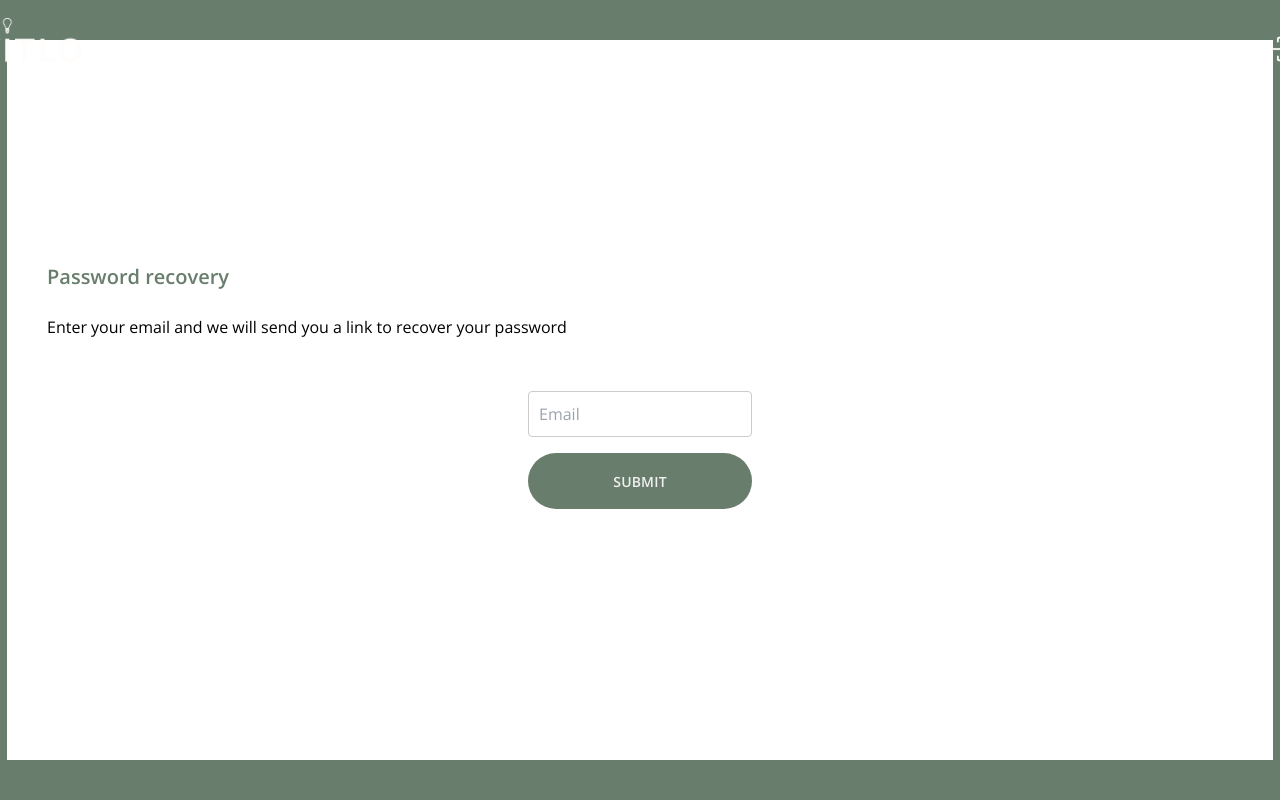
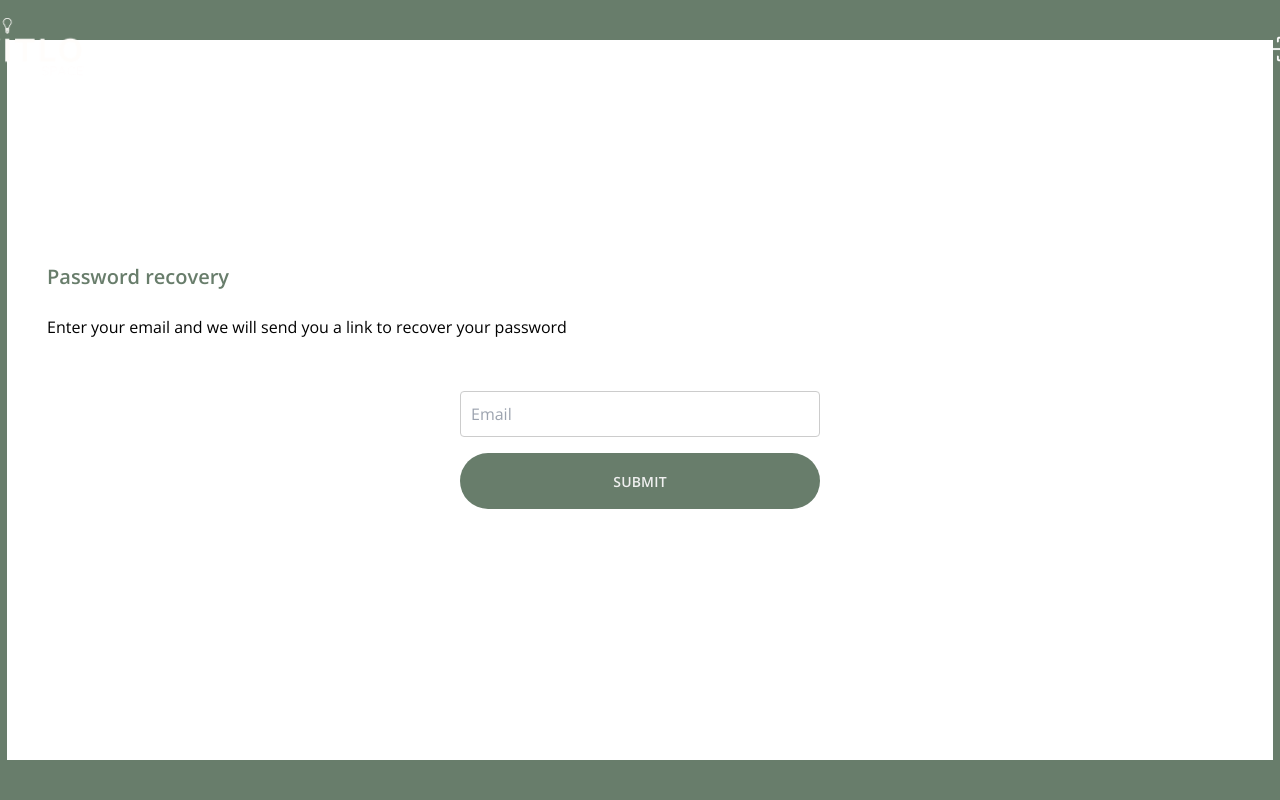
Before and after one commit to heorhii-tech/light_space, a React app: page /#/reset_password in a window 1280 px wide. Shown: the top 800 px of the page. Built offline with nearby package versions, Linux system fonts and the light colour scheme.

Commit message:
reset_password_page_mob_styles

```diff
--- a/src/styles/output.css
+++ b/src/styles/output.css
@@ -1005,7 +1005,6 @@
   background-color: rgb(253 245 245 / var(--tw-bg-opacity));
   .home-page__wrapper{
     padding-top: 40px;
-    padding-bottom: 40px;
   }
   .home-page__wrapper{
     margin: auto;
@@ -1129,6 +1128,7 @@
   padding-left: 20px;
   padding-right: 20px;
   padding-top: 1.5rem;
+  padding-bottom: 1.5rem;
   background-color: #ffff;
 }
 
@@ -1647,6 +1647,8 @@ input:-webkit-autofill:active {
 
 .reset_password_form{
   display: flex;
+  width: 100%;
+  max-width: 360px;
   flex-direction: column;
   align-items: center;
   gap: 1rem;
--- a/src/styles/pages/home_page.css
+++ b/src/styles/pages/home_page.css
@@ -1,7 +1,7 @@
 .home-page{
     @apply bg-very-light-gray;
     .home-page__wrapper{
-        @apply py-[40px];
+        @apply pt-[40px];
         @apply xl:max-w-[1400px] m-auto xl:py-[94px];
     }
 
@@ -33,7 +33,7 @@
 
 }
 .home-page__feedback_wrapper{
-    @apply px-[20px] mt-7 pt-6;
+    @apply px-[20px] mt-7 py-6;
     @apply bg-[#ffff] xl:max-w-[766px] xl:p-8 xl:m-auto xl:mt-[64px];
     .univarsal_title_wrapper{
         @apply m-auto text-center;
--- a/src/styles/pages/reset_password_page.css
+++ b/src/styles/pages/reset_password_page.css
@@ -12,7 +12,7 @@
 }
 }
 .reset_password_form{
-    @apply bg-[#ffff] flex flex-col gap-4 py-7 items-center;
+    @apply bg-[#ffff] w-full max-w-[360px] flex flex-col gap-4 py-7 items-center;
     input {
             width: 100%;
             padding: 10px;
```
Also changed, not shown: 1 other file (tests, documents, lock files or other folders).
